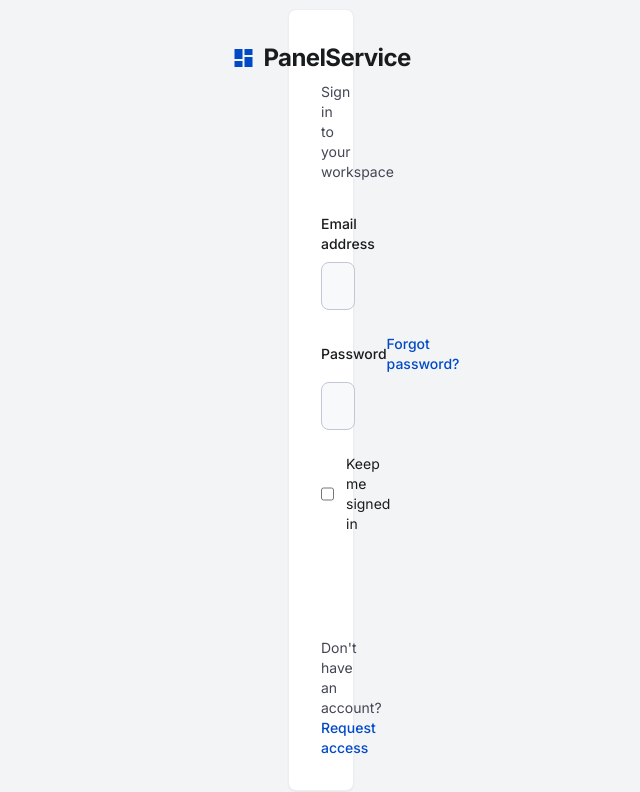
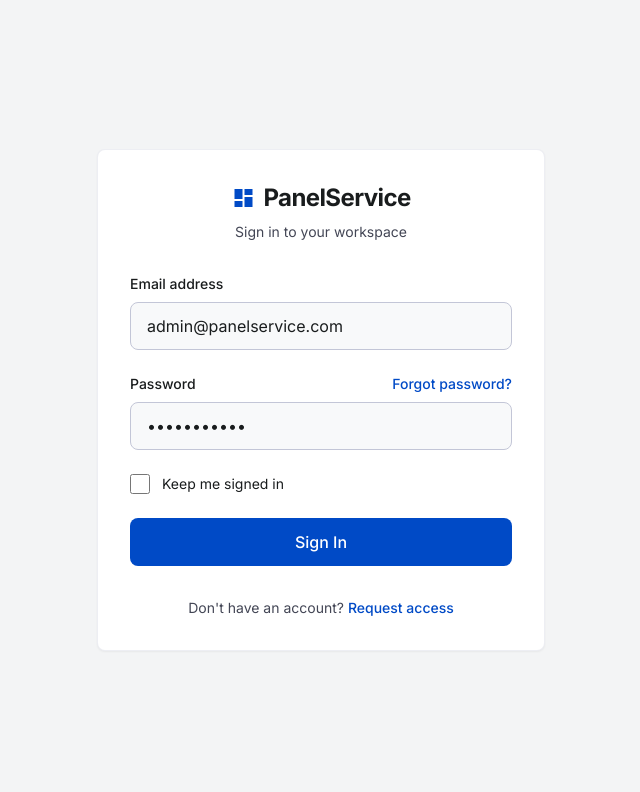
Before and after one commit to aliAbur/MaintenanceTracking, a Next.js app: page /login in a window 1280 px wide. Shown: the top 792 px of the page, without its empty margins (319-959 px from the left). Built offline with nearby package versions, Linux system fonts and the light colour scheme.

Commit message:
Fix login card max-width squish bug

```diff
--- a/app/(auth)/login/page.tsx
+++ b/app/(auth)/login/page.tsx
@@ -5,7 +5,7 @@ export const dynamic = 'force-dynamic';
 export default function LoginPage() {
   return (
     <div className="min-h-screen bg-surface-container-low text-on-surface antialiased flex items-center justify-center p-4">
-      <div className="w-full max-w-md bg-surface-container-lowest rounded-lg shadow-sm border border-outline-variant/30 p-8">
+      <div className="w-full max-w-[448px] bg-surface-container-lowest rounded-lg shadow-sm border border-outline-variant/30 p-8">
         {/* Header */}
         <div className="text-center mb-8">
           <div className="flex items-center justify-center gap-2 mb-2">
```
